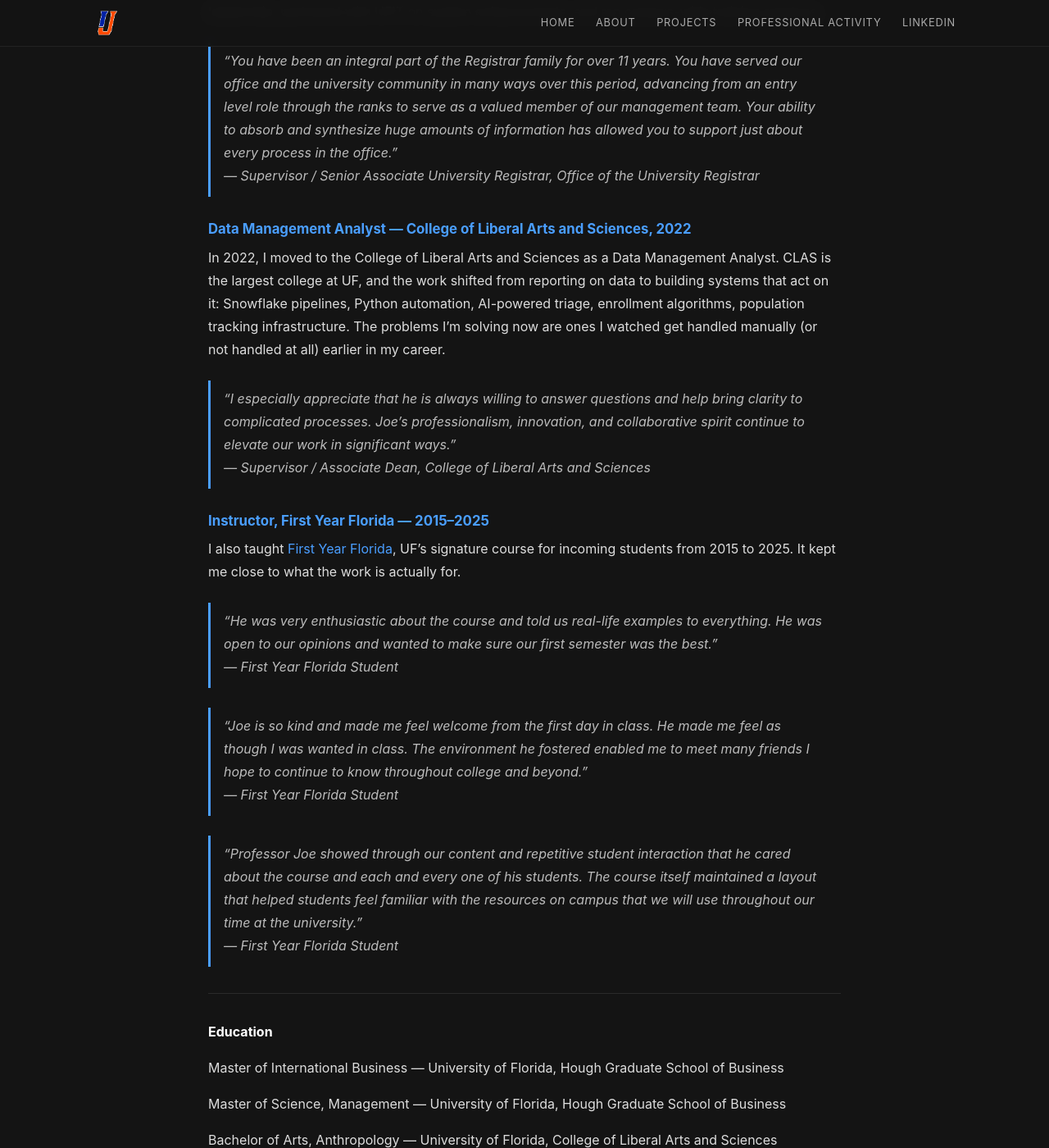
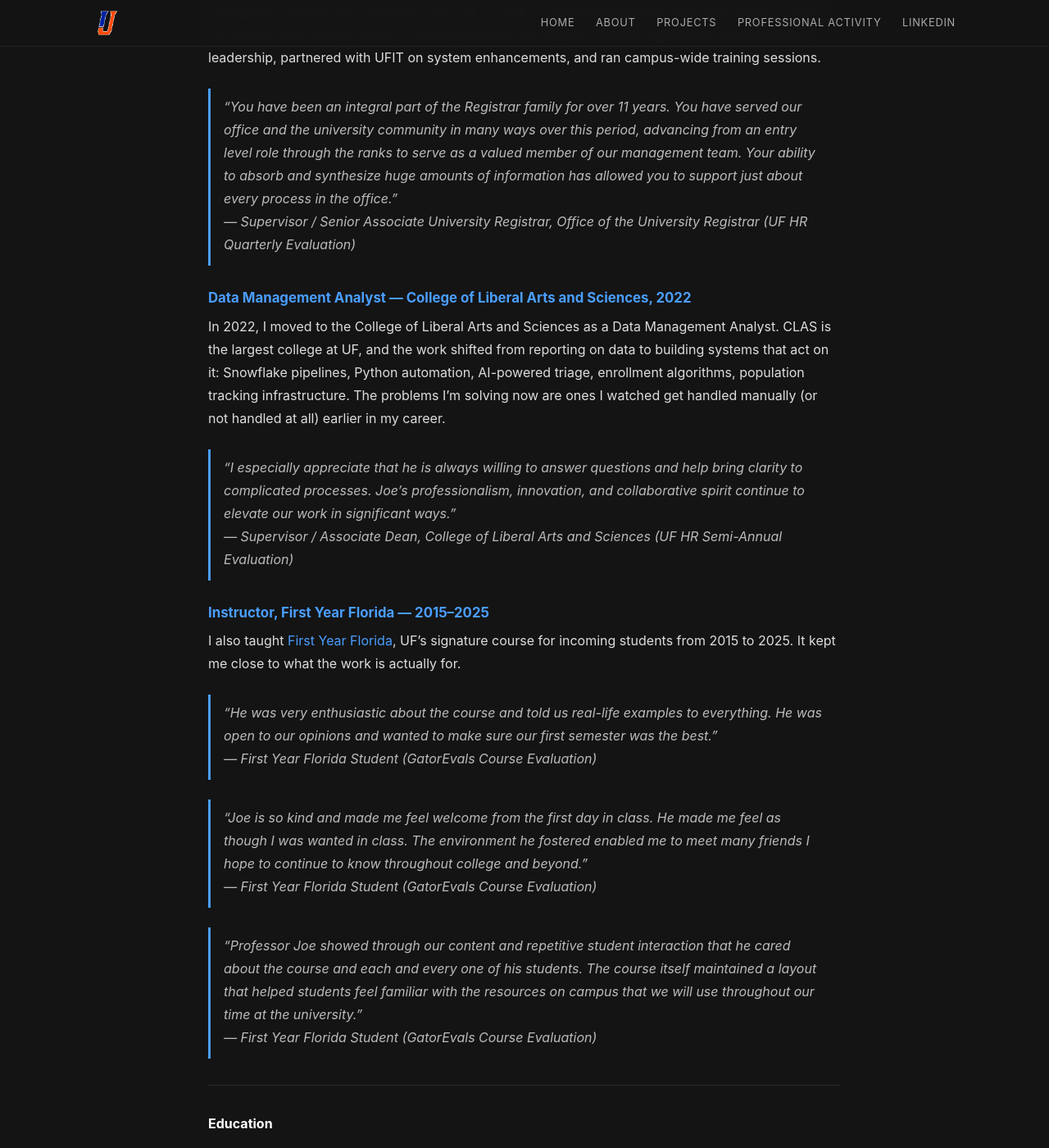
Before and after one commit to joeufl/portfolio, a Jekyll site: the page built from about.md, in a window 1280 px wide and 1400 px high, scrolled down 1405 px. Shown: the whole window at 82% size. Built offline with Jekyll 4.4.1, drawn with Linux system fonts in a browser that asks for light colours; some of the changed text lies outside the part shown.

Commit message:
new quotes

```diff
--- a/about.md
+++ b/about.md
@@ -10,11 +10,11 @@ My career has moved steadily deeper into the stack from front-line student servi
 I started at the Office of the University Registrar in 2011 as a Student Records Coordinator. The Registrar is where you learn what a student record actually is: not a row in a table, but the legal and operational representation of someone's academic career. I managed a team of 50, oversaw the processing and maintenance of 600,000+ records, and advised students directly on registration, academic policy, and holds. It's operational work, and it teaches you quickly where the system breaks and who absorbs the cost when it does.
 
 > "Every day you were presented with a new set of opportunities to show your supervisory and analytic skills. Your positive, can-do attitude is noticed by all and very well appreciated, especially by those you supervise."
-> — Supervisor / Coordinator of Admissions/Registration, Office of the University Registrar
+> — Supervisor / Coordinator of Admissions/Registration, Office of the University Registrar *(UF HR Annual Evaluation)*
 <!-- 2015-03-13 -->
 
 > "The first thing I noticed about you as your supervisor is that you care very much for the university. In addition to being a dedicated UF student, alumnus, and fan, you are also very proud to be a part of its professional staff."
-> — Supervisor / Coordinator of Admissions/Registration, Office of the University Registrar
+> — Supervisor / Coordinator of Admissions/Registration, Office of the University Registrar *(UF HR Annual Evaluation)*
 <!-- 2016-02-19 -->
 
 ### UF COMPASS Project — University-Wide SIS Migration, 2016
@@ -22,7 +22,7 @@ I started at the Office of the University Registrar in 2011 as a Student Records
 In 2016, I was selected to join [COMPASS](https://administrativememo.ufl.edu/2016/02/compass-campus-wide-modernization-program-to-advance-student-services/), a multi-year university-wide project to migrate UF's entire Student Information System from a legacy mainframe to Oracle PeopleSoft. I converted the full population of student records: majors, programs of study, degrees, courses, and enrollment history. I served as the liaison between functional staff and the UFIT development team, configured the new system to match university policy, and helped redesign the student-facing experience in the new environment. It was the most technically ambitious project the university had undertaken in a generation, and it gave me a view of the institution that's hard to get any other way where I understood the operational side from the Registrar, and the architectural side from the implementation.
 
 > "You were selected as a member of the project team because of your keen analytical skills, quick learning style, penchant for exploring and thinking 'outside the box' and your work ethic and positive attitude towards change. Your unique and fresh perspective on administrative processes has pushed our team to look closely at how things have been done and often find a more appropriate solution as we move forward."
-> — Supervisor / Student Records Team Lead, UF COMPASS
+> — Supervisor / Student Records Team Lead, UF COMPASS *(UF Annual Evaluation)*
 <!-- 2017-03-14 -->
 
 ### Business Intelligence Analyst — Office of the University Registrar, 2019
@@ -30,7 +30,7 @@ In 2016, I was selected to join [COMPASS](https://administrativememo.ufl.edu/201
 When I returned to the Registrar's Office from the COMPASS project, I moved into the Business Intelligence Analyst role. Starting in the role in 2019, I could build analytics that made sense of what the system was actually doing. I built dashboards and reports used by department and executive leadership, partnered with UFIT on system enhancements, and ran campus-wide training sessions.
 
 > "You have been an integral part of the Registrar family for over 11 years. You have served our office and the university community in many ways over this period, advancing from an entry level role through the ranks to serve as a valued member of our management team. Your ability to absorb and synthesize huge amounts of information has allowed you to support just about every process in the office."
-> — Supervisor / Senior Associate University Registrar, Office of the University Registrar
+> — Supervisor / Senior Associate University Registrar, Office of the University Registrar *(UF HR Quarterly Evaluation)*
 <!-- 2022-05-04, Final UF Engaged -->
 
 ### Data Management Analyst — College of Liberal Arts and Sciences, 2022
@@ -38,7 +38,7 @@ When I returned to the Registrar's Office from the COMPASS project, I moved into
 In 2022, I moved to the College of Liberal Arts and Sciences as a Data Management Analyst. CLAS is the largest college at UF, and the work shifted from reporting on data to building systems that act on it: Snowflake pipelines, Python automation, AI-powered triage, enrollment algorithms, population tracking infrastructure. The problems I'm solving now are ones I watched get handled manually (or not handled at all) earlier in my career.
 
 > "I especially appreciate that he is always willing to answer questions and help bring clarity to complicated processes. Joe’s professionalism, innovation, and collaborative spirit continue to elevate our work in significant ways."
-> — Supervisor / Associate Dean, College of Liberal Arts and Sciences
+> — Supervisor / Associate Dean, College of Liberal Arts and Sciences *(UF HR Semi-Annual Evaluation)*
 <!-- 2026-04-24 -->
 
 ### Instructor, First Year Florida — 2015–2025
@@ -46,15 +46,15 @@ In 2022, I moved to the College of Liberal Arts and Sciences as a Data Managemen
 I also taught [First Year Florida](https://welcome.ufl.edu/fyf/), UF's signature course for incoming students from 2015 to 2025. It kept me close to what the work is actually for.
 
 > "He was very enthusiastic about the course and told us real-life examples to everything. He was open to our opinions and wanted to make sure our first semester was the best."
-> — First Year Florida Student
+> — First Year Florida Student *(GatorEvals Course Evaluation)*
 <!-- 2021 -->
 
 > "Joe is so kind and made me feel welcome from the first day in class. He made me feel as though I was wanted in class. The environment he fostered enabled me to meet many friends I hope to continue to know throughout college and beyond."
-> — First Year Florida Student
+> — First Year Florida Student *(GatorEvals Course Evaluation)*
 <!-- 2023  -->
 
 > "Professor Joe showed through our content and repetitive student interaction that he cared about the course and each and every one of his students. The course itself maintained a layout that helped students feel familiar with the resources on campus that we will use throughout our time at the university."
-> — First Year Florida Student
+> — First Year Florida Student *(GatorEvals Course Evaluation)*
 <!-- 2024 -->
 
 ---
```
Also changed, not shown: index.md (+6 -3 lines).
